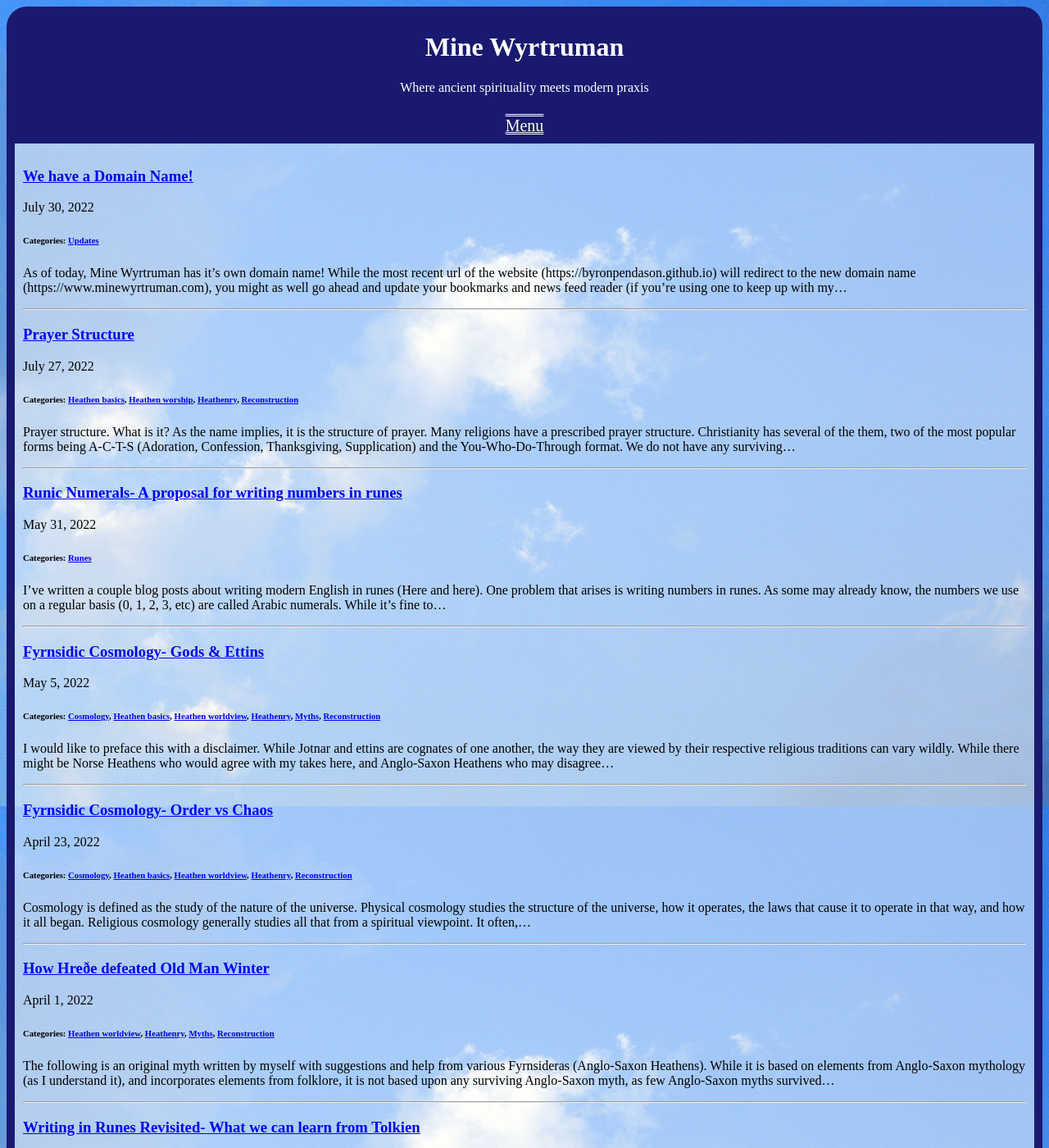
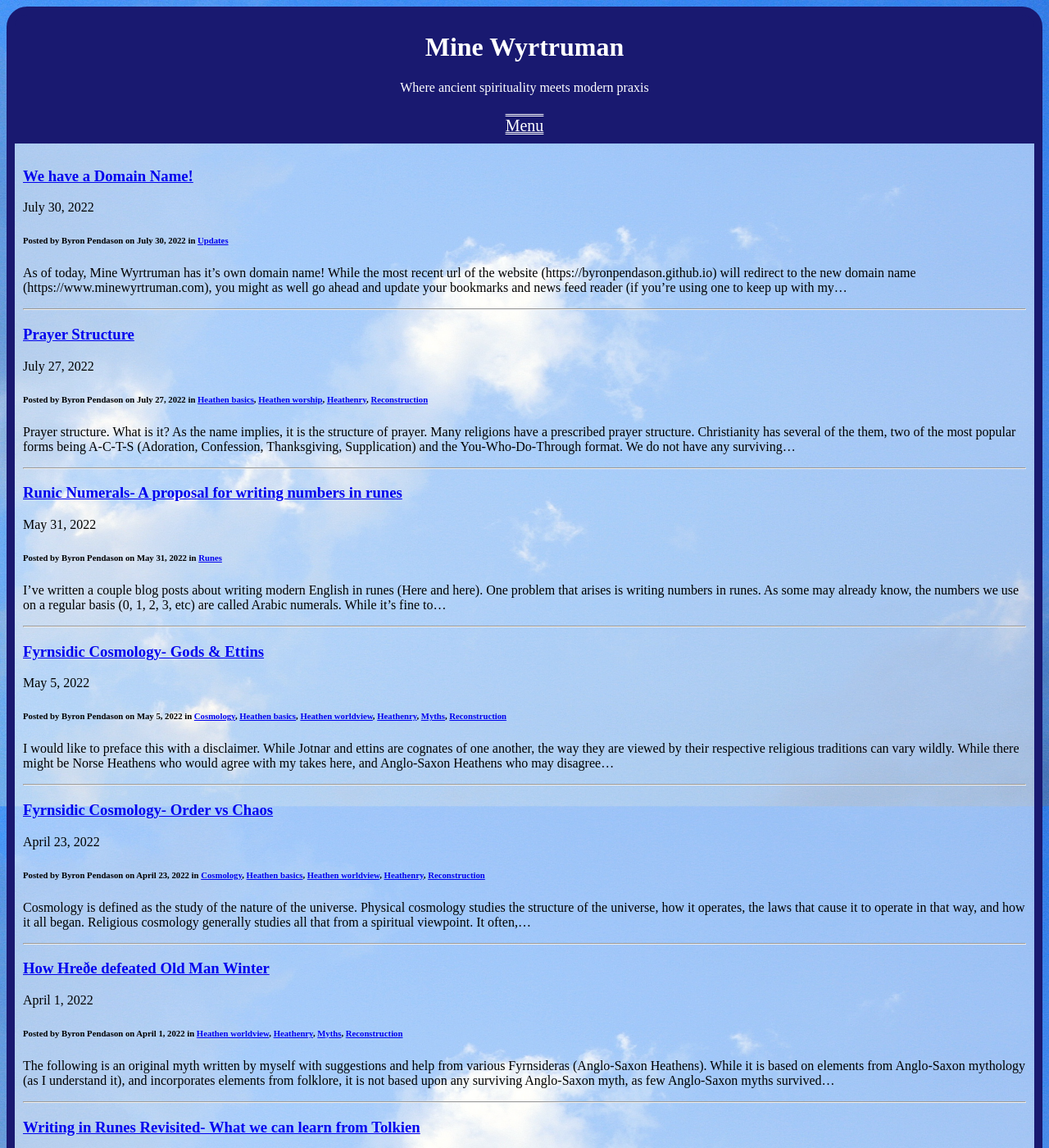
Before and after one commit to byronpendason/byronpendason.github.io, a Jekyll site: the page built from blog.md, in a window 1280 px wide and 1400 px high. Shown: the whole window at 82% size. Built offline with Jekyll 4.4.1, drawn with Linux system fonts in a browser that asks for light colours; our own code applies the rules of GitHub Pages for plain Markdown files; comment, search, counter and statistics services are not loaded; some of the changed text lies outside the part shown.

Commit message:
Update blog.md

```diff
--- a/blog.md
+++ b/blog.md
@@ -14,7 +14,7 @@ sitemap:
 
 {{ post.date | date: "%B %-d, %Y"}}
 
-<h6>Categories: {% for category in post.categories %}<a href="/site_index#{{ category | slugify}}">{{ category | capitalize }}</a>{% unless forloop.last %}, {% endunless %}{% endfor %}</h6>
+<h6>Posted {% if post.author %}by {{ post.author }}{% endif %}{% if post.date %} on {{ post.date | date: "%B %-d, %Y"}}{% endif %}{% if post.categories %} in {% for category in post.categories %}<a href="/site_index#{{ category | slugify}}">{{ category | capitalize }}</a>{% unless forloop.last %}, {% endunless %}{% endfor %}{% endif %}</h6>
 
 {{ post.excerpt | strip_html | strip_newlines | truncatewords: 50 }}
 
```
